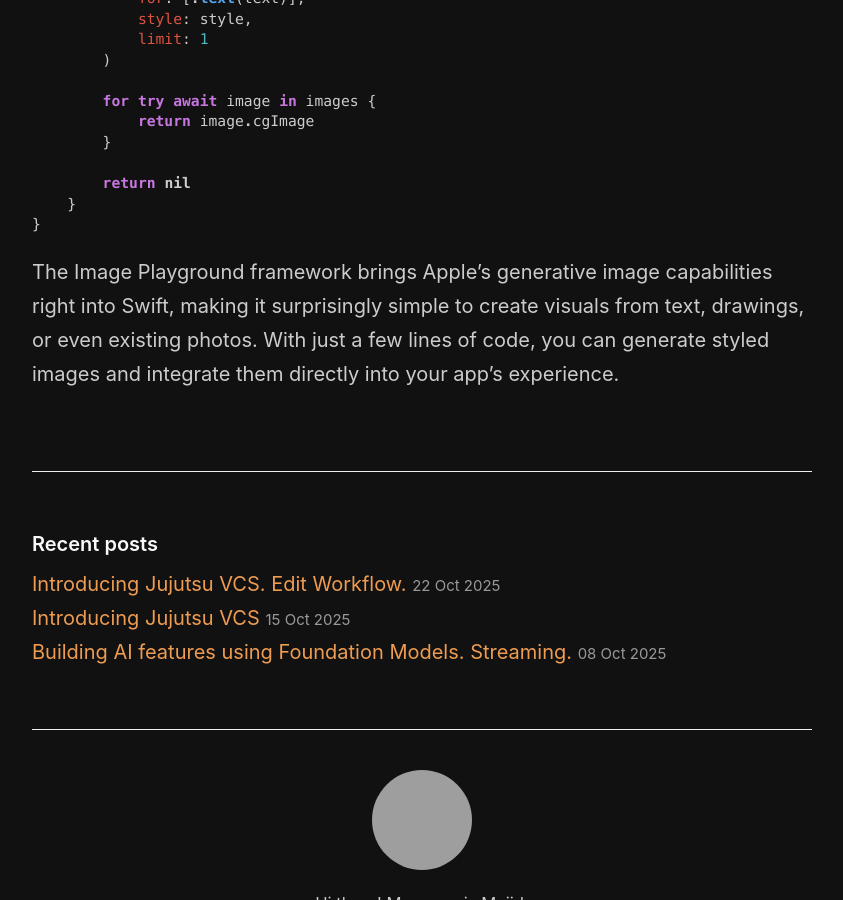
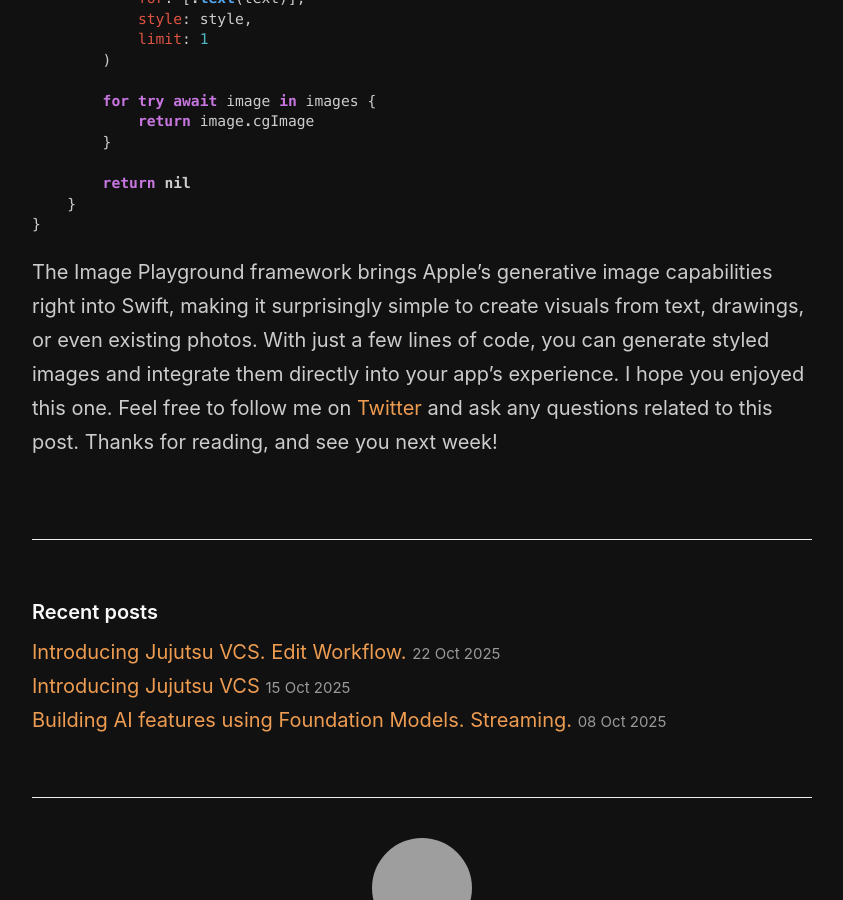
Before and after one commit to mecid/mecid.github.io, a Jekyll site: the page built from _posts/2025-11-11-generating-images-in-swift-using-image-playground.md, in a window 1280 px wide and 900 px high, scrolled down 2919 px, cut to the strip 0-900 px from the top of the window. Shown: the whole strip, without its empty margins (218-1061 px from the left). Built offline with Jekyll 4.4.1, drawn with Linux system fonts in a browser that asks for light colours; grey boxes are pictures that could not be loaded.

Commit message:
conclusion added to the image playground post

````diff
--- a/_posts/2025-11-11-generating-images-in-swift-using-image-playground.md
+++ b/_posts/2025-11-11-generating-images-in-swift-using-image-playground.md
@@ -105,4 +105,4 @@ public struct Eye {
 }
 ```
 
-The Image Playground framework brings Apple’s generative image capabilities right into Swift, making it surprisingly simple to create visuals from text, drawings, or even existing photos. With just a few lines of code, you can generate styled images and integrate them directly into your app’s experience.
+The Image Playground framework brings Apple’s generative image capabilities right into Swift, making it surprisingly simple to create visuals from text, drawings, or even existing photos. With just a few lines of code, you can generate styled images and integrate them directly into your app’s experience. I hope you enjoyed this one. Feel free to follow me on [Twitter](https://twitter.com/mecid) and ask any questions related to this post. Thanks for reading, and see you next week!
````
